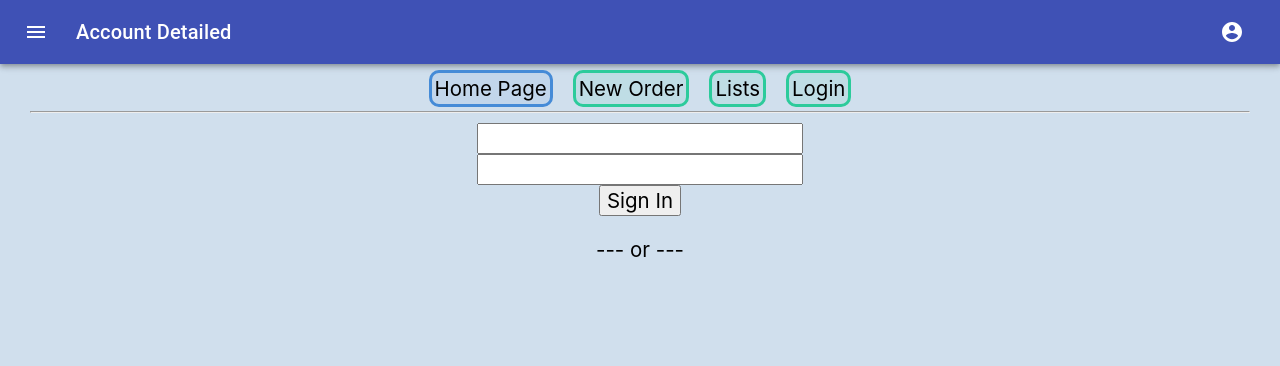
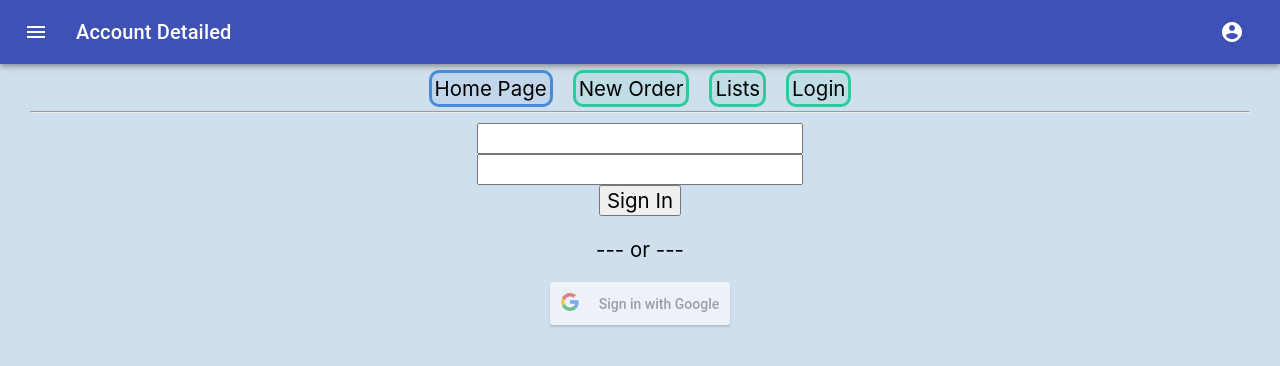
Before and after one commit to ssspiderzzz/Bookkeeping-In-Web, a React (Create React App) app in the folder react-front-end/: page /login in a window 1280 px wide. Shown: the top 366 px of the page. Built offline with nearby package versions, Linux system fonts and the light colour scheme; no server answers.

Commit message:
use react-google-login instead of using html codes, change login button text, css

```diff
--- a/react-front-end/package.json
+++ b/react-front-end/package.json
@@ -10,6 +10,7 @@
     "lodash": "^4.17.15",
     "react": "^16.8.6",
     "react-dom": "^16.8.6",
+    "react-google-login": "^5.0.5",
     "react-router-dom": "^5.0.1",
     "react-scripts": "2.1.8",
     "yarn": "^1.19.1"
--- /dev/null
+++ b/react-front-end/src/components/Login.css
@@ -0,0 +1,4 @@
+.abcRioButtonLightBlue {
+  margin-left: auto;
+  margin-right: auto;
+}
--- a/react-front-end/src/components/Login.js
+++ b/react-front-end/src/components/Login.js
@@ -1,4 +1,6 @@
 import React, { useState } from "react";
+import GoogleLogin from "react-google-login";
+import "./Login.css";
 
 export default function Login(props) {
   const [state, setState] = useState({
@@ -8,6 +10,10 @@ export default function Login(props) {
 
   function handleClick() {
     console.log(state);
+  }
+
+  function responseGoogle(response) {
+    console.log(response);
   }
 
   return (
@@ -30,11 +36,13 @@ export default function Login(props) {
           Sign In
         </button>
         <p>--- or ---</p>
-        <div
-          id="google-sign-in"
-          class="g-signin2"
-          data-onsuccess="onSignIn"
-        ></div>
+        <GoogleLogin
+          clientId="680587798801-qp0mndlka16fgm91ed97gkoot3ru5145.apps.googleusercontent.com"
+          buttonText="Sign in with Google"
+          onSuccess={responseGoogle}
+          onFailure={responseGoogle}
+          cookiePolicy={"single_host_origin"}
+        />
       </div>
     </React.Fragment>
   );
```
Also changed, not shown: 1 other file (tests, documents, lock files or other folders).
